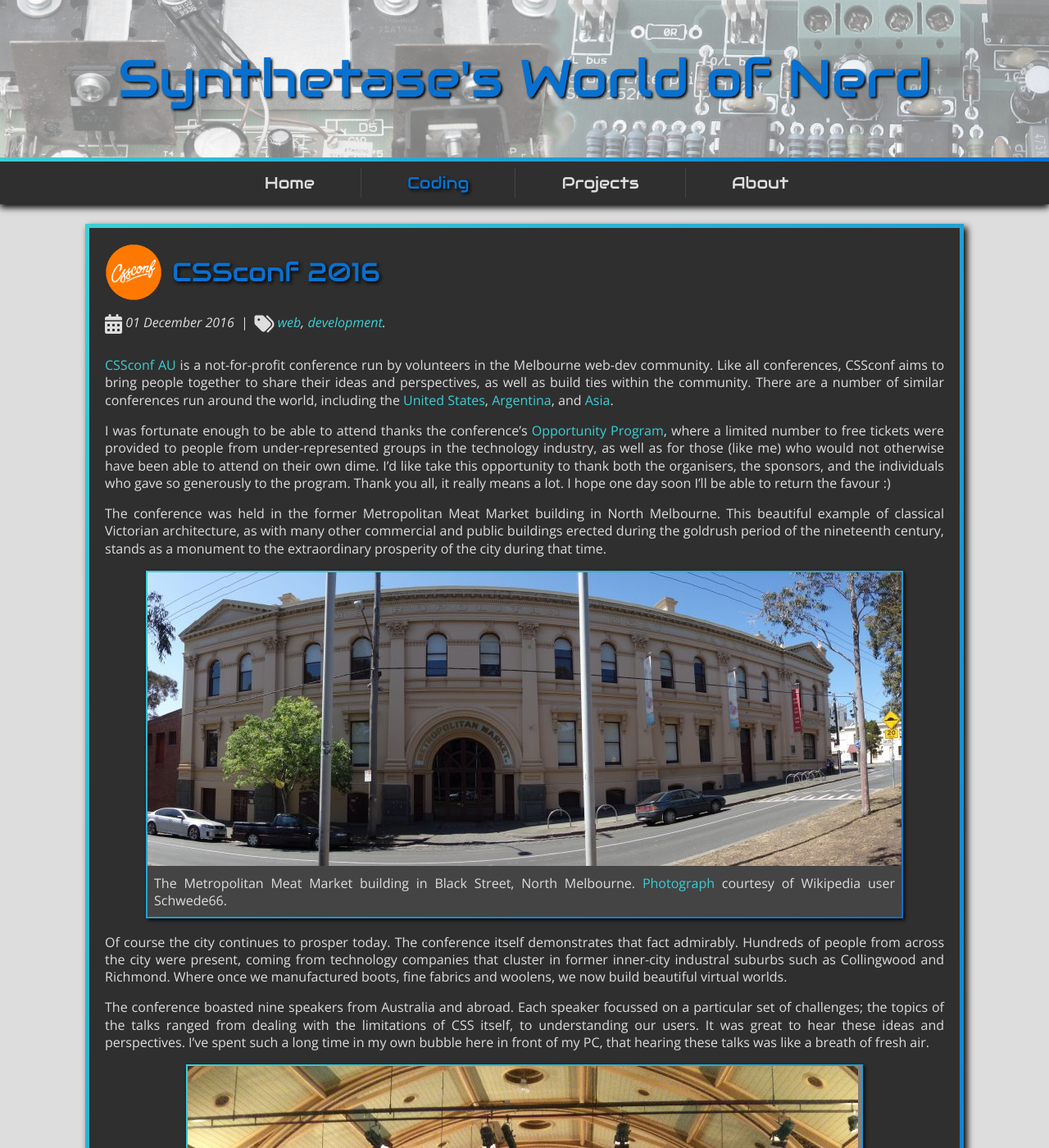
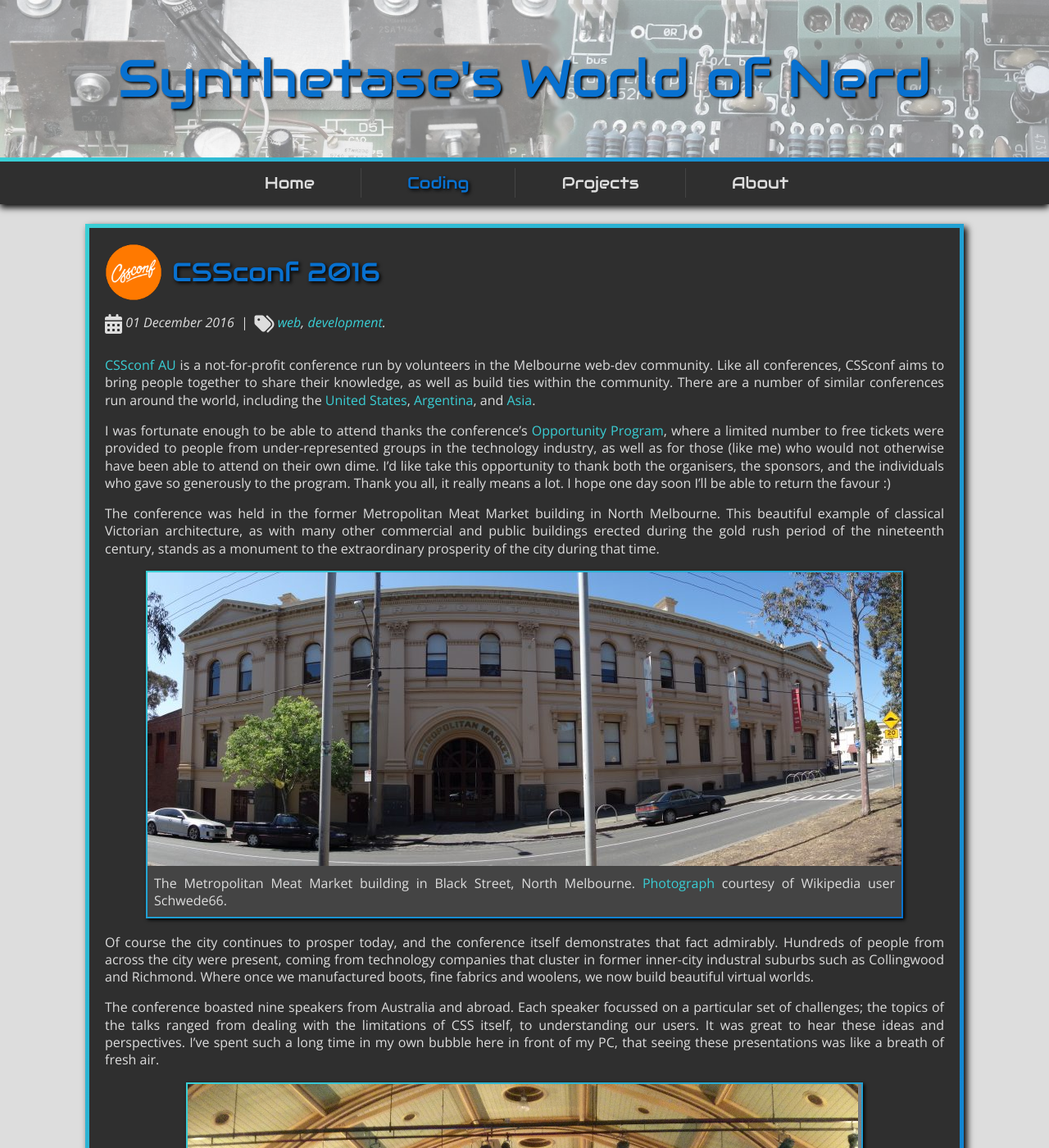
Before and after one commit to StaphSynth/StaphSynth.github.io, a Jekyll site: the page built from _posts/2016-12-01-cssconf-2016.md, in a window 1280 px wide and 1400 px high. Shown: the whole window at 82% size. Built offline with Jekyll 4.4.1, drawn with Linux system fonts in a browser that asks for light colours; nearby versions of some CDN libraries; some of the changed text lies outside the part shown.

Commit message:
tidy up post

```diff
--- a/_posts/2016-12-01-cssconf-2016.md
+++ b/_posts/2016-12-01-cssconf-2016.md
@@ -9,20 +9,20 @@
   - development
 ---
 
-[CSSconf AU](http://2016.cssconf.com.au/) is a not-for-profit conference run by volunteers in the Melbourne web-dev community. Like all conferences, CSSconf aims to bring people together to share their ideas and perspectives, as well as build ties within the community. There are a number of similar conferences run around the world, including the [United States](https://2016.cssconf.com/), [Argentina](http://cssconfar.com/), and [Asia](https://2016.cssconf.asia/).
+[CSSconf AU](http://2016.cssconf.com.au/) is a not-for-profit conference run by volunteers in the Melbourne web-dev community. Like all conferences, CSSconf aims to bring people together to share their knowledge, as well as build ties within the community. There are a number of similar conferences run around the world, including the [United States](https://2016.cssconf.com/), [Argentina](http://cssconfar.com/), and [Asia](https://2016.cssconf.asia/).
 
 I was fortunate enough to be able to attend thanks the conference's [Opportunity Program](http://2016.cssconf.com.au/2016/09/26/announcing-opportunity-program.html), where a limited number to free tickets were provided to people from under-represented groups in the technology industry, as well as for those (like me) who would not otherwise have been able to attend on their own dime. I'd like take this opportunity to thank both the organisers, the sponsors, and the individuals who gave so generously to the program. Thank you all, it really means a lot. I hope one day soon I'll be able to return the favour :)
 
-The conference was held in the former Metropolitan Meat Market building in North Melbourne. This beautiful example of classical Victorian architecture, as with many other commercial and public buildings erected during the goldrush period of the nineteenth century, stands as a monument to the extraordinary prosperity of the city during that time.
+The conference was held in the former Metropolitan Meat Market building in North Melbourne. This beautiful example of classical Victorian architecture, as with many other commercial and public buildings erected during the gold rush period of the nineteenth century, stands as a monument to the extraordinary prosperity of the city during that time.
 
 {% include image.html url="metmm.jpg" caption="The Metropolitan Meat Market building in Black Street, North Melbourne. <a href='https://en.wikipedia.org/wiki/File:Metropolitan_Meat_Market_005.JPG'>Photograph</a> courtesy of Wikipedia user Schwede66." %}
 
-Of course the city continues to prosper today. The conference itself demonstrates that fact admirably. Hundreds of people from across the city were present, coming from technology companies that cluster in former inner-city industral suburbs such as Collingwood and Richmond. Where once we manufactured boots, fine fabrics and woolens, we now build beautiful virtual worlds.
+Of course the city continues to prosper today, and the conference itself demonstrates that fact admirably. Hundreds of people from across the city were present, coming from technology companies that cluster in former inner-city industral suburbs such as Collingwood and Richmond. Where once we manufactured boots, fine fabrics and woolens, we now build beautiful virtual worlds.
 
-The conference boasted nine speakers from Australia and abroad. Each speaker focussed on a particular set of challenges; the topics of the talks ranged from dealing with the limitations of CSS itself, to understanding our users. It was great to hear these ideas and perspectives. I've spent such a long time in my own bubble here in front of my PC, that hearing these talks was like a breath of fresh air.
+The conference boasted nine speakers from Australia and abroad. Each speaker focussed on a particular set of challenges; the topics of the talks ranged from dealing with the limitations of CSS itself, to understanding our users. It was great to hear these ideas and perspectives. I've spent such a long time in my own bubble here in front of my PC, that seeing these presentations was like a breath of fresh air.
 
 {% include image.html url="cssconftalk.jpg" caption="José M. Pérez presents his talk on approaches to progressive image rendering. As usual, my crappy phone camera has ruined the shot ;)" %}
 
-During the breaks and the after-party, I spoke with a number of interesting individuals in the industry. We drank beer, shared anecdotes and had a laugh. I also received a great deal of very useful advice. Thanks go to you all.
+During the breaks and the after-party, I spoke with a number of interesting people in the industry. We drank beer, shared anecdotes and had a laugh. I also received a great deal of very useful advice. Thanks go to you all.
 
-All in all, the conference was well organised and ran smoothly. I learned a lot in a short period of time and I'm looking forward to putting that new knowledge to use. I also met some great people and had a lot of fun! Thanks again to the organisers and the sponsors. I hope to see you all again next year.
+All in all, the conference was well organised and ran smoothly. I learned a lot in a short period of time and I'm looking forward to putting that new knowledge to use. I also met some great people and had a lot of fun! Thanks again to the organisers, the sponsors, and above all the community for being so welcoming and friendly. I hope to see you all again next year.
```
